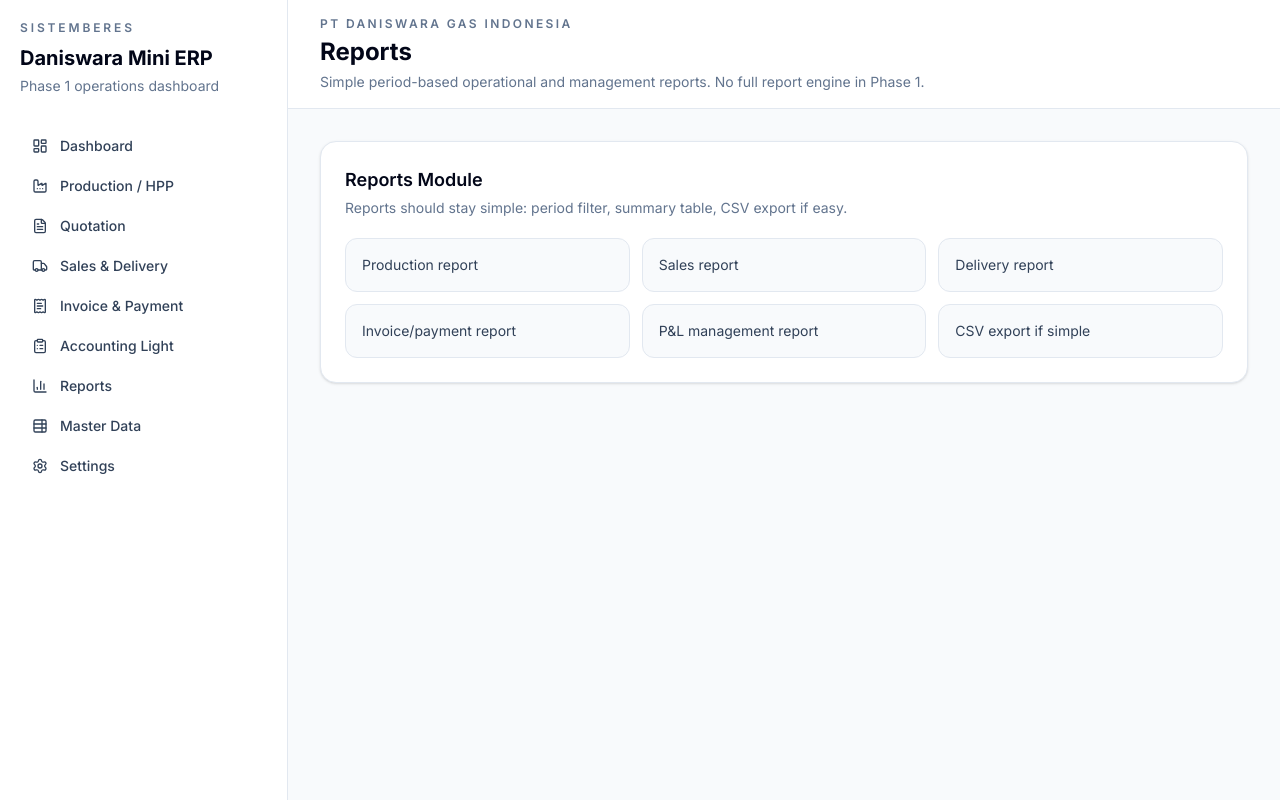
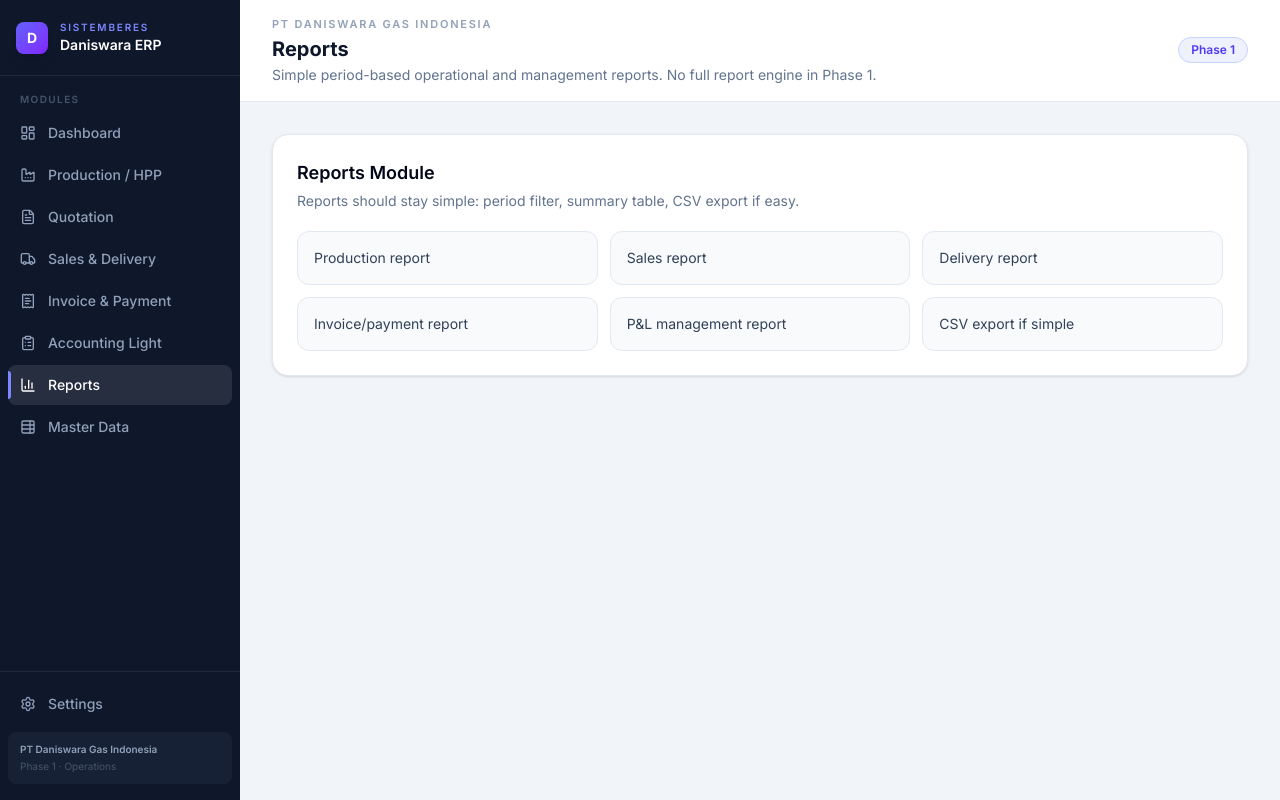
Before and after one commit to victor-rekon/daniswara-mini-erp, a Next.js app: page /reports in a window 1280 px wide. Built offline with nearby package versions, Linux system fonts and the light colour scheme.

Commit message:
ui: redesign app-shell.tsx

```diff
--- a/components/layout/app-shell.tsx
+++ b/components/layout/app-shell.tsx
@@ -1,29 +1,112 @@
+"use client";
+
 import type { ReactNode } from "react";
 import Link from "next/link";
+import { usePathname } from "next/navigation";
 import { navigationItems } from "@/lib/constants/navigation";
 
-type AppShellProps = {
-  title: string;
-  description?: string;
-  children: ReactNode;
-};
+const mainNav = navigationItems.filter((i) => i.href !== "/settings");
+const settingsNav = navigationItems.find((i) => i.href === "/settings");
 
-function NavigationLinks({ compact = false }: { compact?: boolean }) {
+function Sidebar() {
+  const pathname = usePathname();
+
   return (
-    <nav className={compact ? "flex gap-2 overflow-x-auto pb-1" : "space-y-1"}>
+    <aside className="fixed inset-y-0 left-0 hidden w-60 flex-col bg-slate-900 md:flex">
+      {/* Brand */}
+      <div className="flex items-center gap-3 border-b border-slate-800 px-4 py-5">
+        <div className="flex h-8 w-8 shrink-0 items-center justify-center rounded-lg bg-gradient-to-br from-indigo-500 to-violet-600 shadow-lg">
+          <span className="text-sm font-bold text-white">D</span>
+        </div>
+        <div className="min-w-0">
+          <p className="text-[10px] font-semibold uppercase tracking-[0.18em] text-indigo-400">
+            SistemBeres
+          </p>
+          <p className="truncate text-sm font-semibold text-white">
+            Daniswara ERP
+          </p>
+        </div>
+      </div>
+
+      {/* Main nav */}
+      <nav className="flex-1 overflow-y-auto px-2 py-4">
+        <p className="mb-1.5 px-3 text-[10px] font-semibold uppercase tracking-[0.14em] text-slate-600">
+          Modules
+        </p>
+        {mainNav.map((item) => {
+          const Icon = item.icon;
+          const isActive =
+            pathname === item.href || pathname.startsWith(item.href + "/");
+          return (
+            <Link
+              key={item.href}
+              href={item.href}
+              className={`relative mb-0.5 flex items-center gap-3 rounded-lg px-3 py-2.5 text-sm font-medium transition-all duration-150 ${
+                isActive
+                  ? "bg-white/10 text-white"
+                  : "text-slate-400 hover:bg-white/5 hover:text-slate-200"
+              }`}
+            >
+              {isActive && (
+                <span className="absolute left-0 inset-y-[6px] w-[3px] rounded-r-full bg-indigo-400" />
+              )}
+              <Icon className="h-4 w-4 shrink-0" aria-hidden="true" />
+              {item.label}
+            </Link>
+          );
+        })}
+      </nav>
+
+      {/* Bottom */}
+      <div className="border-t border-slate-800 px-2 pb-4 pt-3">
+        {settingsNav && (
+          <Link
+            href={settingsNav.href}
+            className={`relative mb-2 flex items-center gap-3 rounded-lg px-3 py-2.5 text-sm font-medium transition-all duration-150 ${
+              pathname === settingsNav.href
+                ? "bg-white/10 text-white"
+                : "text-slate-400 hover:bg-white/5 hover:text-slate-200"
+            }`}
+          >
+            {pathname === settingsNav.href && (
+              <span className="absolute left-0 inset-y-[6px] w-[3px] rounded-r-full bg-indigo-400" />
+            )}
+            <settingsNav.icon className="h-4 w-4 shrink-0" aria-hidden="true" />
+            Settings
+          </Link>
+        )}
+        <div className="rounded-lg bg-slate-800/60 px-3 py-2.5">
+          <p className="text-[10px] font-semibold text-slate-400">
+            PT Daniswara Gas Indonesia
+          </p>
+          <p className="mt-0.5 text-[10px] text-slate-600">
+            Phase 1 &middot; Operations
+          </p>
+        </div>
+      </div>
+    </aside>
+  );
+}
+
+function MobileNav() {
+  const pathname = usePathname();
+  return (
+    <nav className="mt-3 flex gap-1.5 overflow-x-auto pb-1 md:hidden">
       {navigationItems.map((item) => {
         const Icon = item.icon;
+        const isActive =
+          pathname === item.href || pathname.startsWith(item.href + "/");
         return (
           <Link
             key={item.href}
             href={item.href}
-            className={
-              compact
-                ? "flex shrink-0 items-center gap-2 rounded-full border border-slate-200 bg-white px-3 py-2 text-xs font-medium text-slate-700 shadow-sm"
-                : "flex items-center gap-3 rounded-xl px-3 py-2 text-sm font-medium text-slate-700 hover:bg-slate-100"
-            }
+            className={`flex shrink-0 items-center gap-1.5 rounded-full px-3 py-1.5 text-xs font-medium transition-all duration-150 ${
+              isActive
+                ? "bg-indigo-600 text-white"
+                : "border border-slate-200 bg-white text-slate-600 hover:border-indigo-200 hover:text-indigo-600"
+            }`}
           >
-            <Icon className="h-4 w-4" />
+            <Icon className="h-3.5 w-3.5 shrink-0" aria-hidden="true" />
             {item.label}
           </Link>
         );
@@ -32,33 +115,36 @@ function NavigationLinks({ compact = false }: { compact?: boolean }) {
   );
 }
 
+type AppShellProps = {
+  title: string;
+  description?: string;
+  children: ReactNode;
+};
+
 export function AppShell({ title, description, children }: AppShellProps) {
   return (
-    <div className="min-h-screen bg-slate-50 text-slate-950">
-      <aside className="fixed inset-y-0 left-0 hidden w-72 border-r border-slate-200 bg-white p-5 md:block">
-        <div className="mb-8">
-          <p className="text-xs font-semibold uppercase tracking-[0.24em] text-slate-500">
-            SistemBeres
-          </p>
-          <h1 className="mt-2 text-xl font-bold">Daniswara Mini ERP</h1>
-          <p className="mt-1 text-sm text-slate-500">Phase 1 operations dashboard</p>
-        </div>
+    <div className="min-h-screen bg-slate-100 text-slate-950">
+      <Sidebar />
 
-        <NavigationLinks />
-      </aside>
-
-      <main className="md:pl-72">
-        <header className="sticky top-0 z-10 border-b border-slate-200 bg-white/90 px-4 py-4 backdrop-blur md:px-8">
-          <div className="flex flex-col gap-1">
-            <p className="text-xs font-semibold uppercase tracking-[0.2em] text-slate-500">
-              PT Daniswara Gas Indonesia
-            </p>
-            <h2 className="text-2xl font-bold">{title}</h2>
-            {description ? <p className="text-sm text-slate-500">{description}</p> : null}
+      <main className="md:pl-60">
+        <header className="sticky top-0 z-10 border-b border-slate-200 bg-white/95 px-4 py-4 backdrop-blur-sm md:px-8">
+          <div className="flex items-center justify-between gap-4">
+            <div>
+              <p className="text-[11px] font-semibold uppercase tracking-[0.16em] text-slate-400">
+                PT Daniswara Gas Indonesia
+              </p>
+              <h2 className="mt-0.5 text-xl font-bold text-slate-900">
+                {title}
+              </h2>
+              {description ? (
+                <p className="mt-0.5 text-sm text-slate-500">{description}</p>
+              ) : null}
+            </div>
+            <div className="hidden shrink-0 rounded-full border border-indigo-200 bg-indigo-50 px-3 py-1 text-xs font-semibold text-indigo-600 md:block">
+              Phase 1
+            </div>
           </div>
-          <div className="mt-4 md:hidden">
-            <NavigationLinks compact />
-          </div>
+          <MobileNav />
         </header>
 
         <div className="p-4 md:p-8">{children}</div>
```
